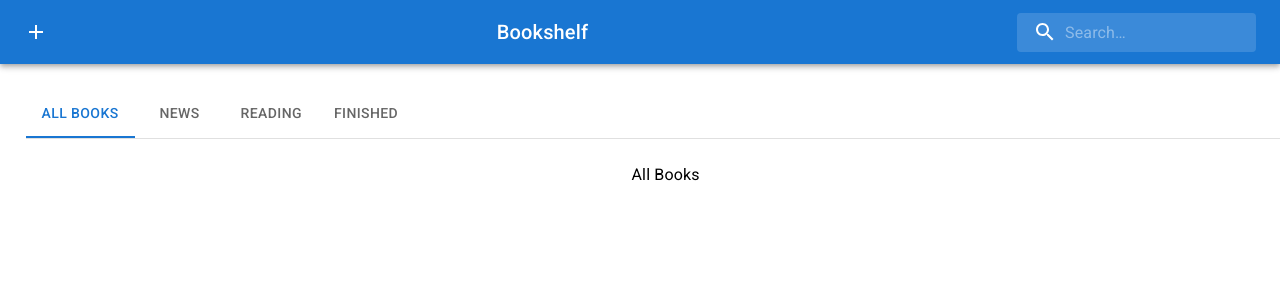
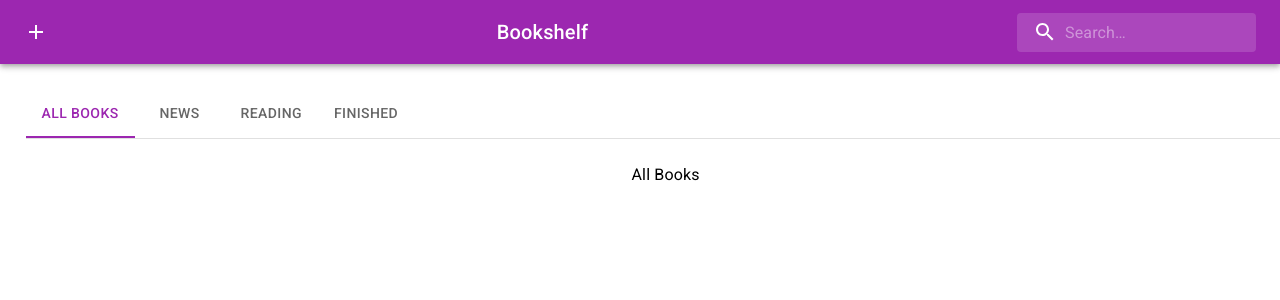
Before and after one commit to khumayunkh/bookshelf, a React (Create React App) app: page / in a window 1280 px wide. Shown: the top 300 px of the page. Built offline with nearby package versions, Linux system fonts and the light colour scheme.

Commit message:
all books

```diff
--- a/src/components/Header/Header.tsx
+++ b/src/components/Header/Header.tsx
@@ -55,8 +55,8 @@ const StyledInputBase = styled(InputBase)(({ theme }) => ({
 function Header() {
   return (
     <div className="App">
-      <Box sx={{ flexGrow: 1 }}>
-      <AppBar position="static">
+      <Box sx={{ flexGrow: 1}}>
+      <AppBar position="static" sx={{ flexGrow: 1, background: '#9c27b0' }}>
         <Toolbar>
           <IconButton
             size="large"
--- a/src/components/Menu/Menu.tsx
+++ b/src/components/Menu/Menu.tsx
@@ -48,8 +48,8 @@ export default function Menu() {
   return (
         <Box sx={{ width: '100%', display: 'flex', flexDirection:'column', margin: '2%'}}>
           <Box sx={{ borderBottom: 1, borderColor: 'divider'}}>
-            <Tabs value={value} onChange={handleChange} aria-label="basic tabs example">
-              <Tab  label="All Books" {...a11yProps(0)} />
+            <Tabs value={value} onChange={handleChange} textColor="secondary" indicatorColor="secondary">
+              <Tab label="All Books" {...a11yProps(0)} />
               <Tab label="News" {...a11yProps(1)} />
               <Tab label="Reading" {...a11yProps(2)} />
               <Tab label="Finished" {...a11yProps(3)} />
```
Also changed, not shown: src/components/AllBooks/AllBooks.tsx (added, +11 -0 lines), 1 other file (tests, documents, lock files or other folders).
